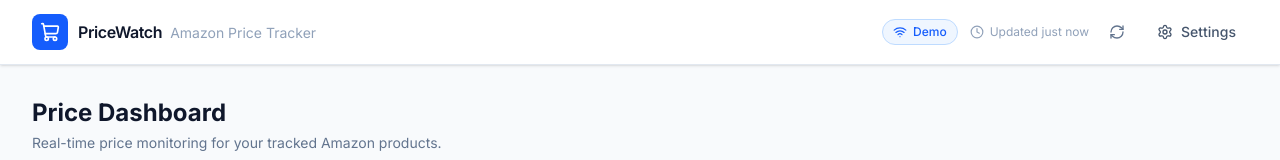
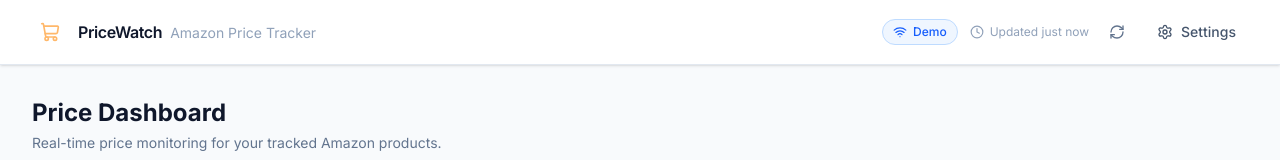
Before and after one commit to binderg/Amazon-Price-Tracker---Demo, a React (Vite) app in the folder apt-frontend/: page / in a window 1280 px wide. Shown: the top 160 px of the page. Built offline with nearby package versions, Linux system fonts and the light colour scheme.

Commit message:
header fix

```diff
--- a/apt-frontend/src/components/layout/Header.jsx
+++ b/apt-frontend/src/components/layout/Header.jsx
@@ -61,7 +61,7 @@ export default function Header({
 
           {/* Brand */}
           <div className="flex items-center gap-2.5">
-            <div className="flex items-center justify-center w-9 h-9 rounded-lg bg-blue-600 text-white">
+            <div className="flex items-center justify-center w-9 h-9 text-orange-300">
               <ShoppingCart className="w-5 h-5" />
             </div>
             <div>
```
